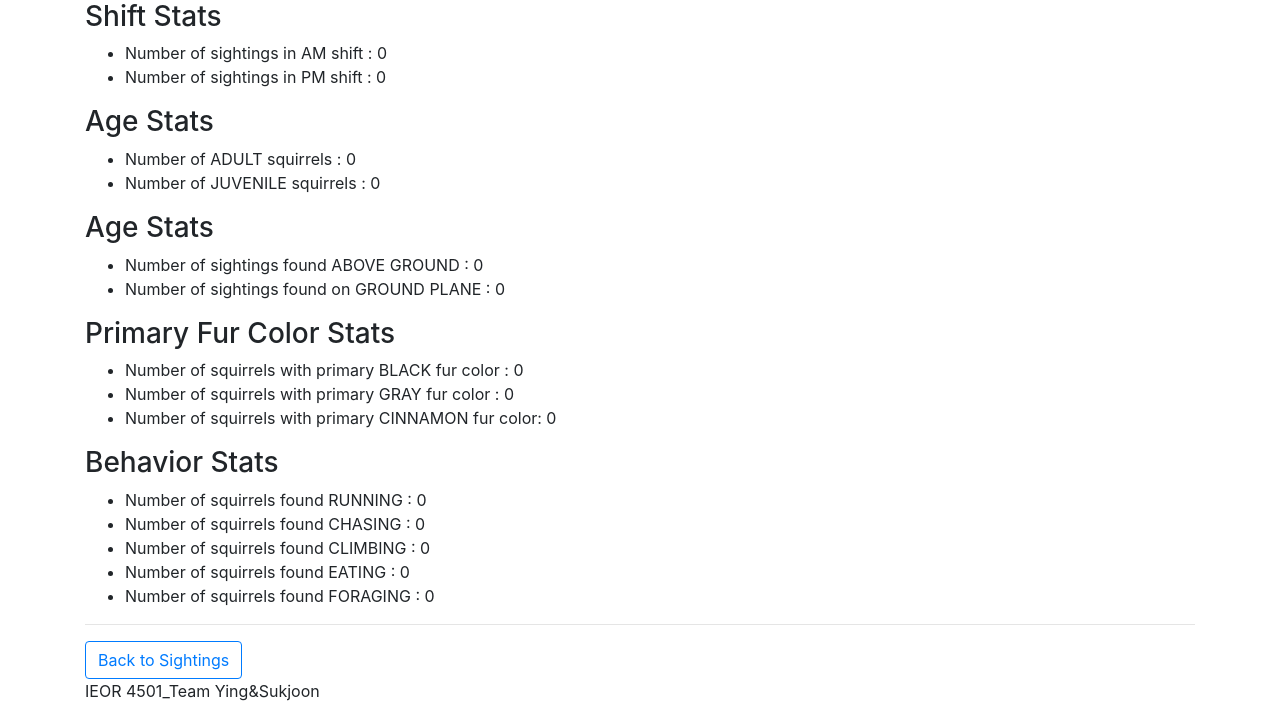
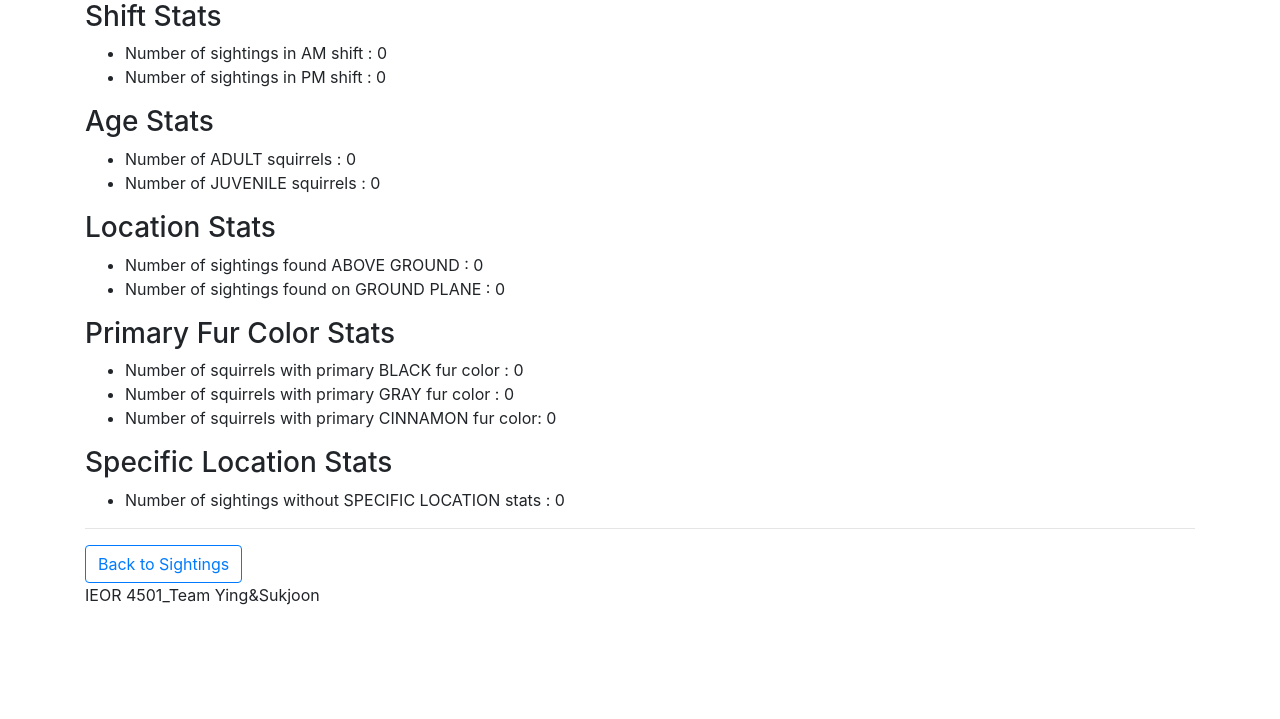
Before and after one commit to sukjun9371/Squirrel-Tracker, a Django app: page /sightings/stats/ in a window 1280 px wide. Shown: the part 386-1105 px from the top of the page. After the commit the page ends 991 px from the top, so only its background shows below. Run offline with Django 3.2, Linux system fonts and the light colour scheme; data that the repository does not hold is empty; some libraries are stand-ins or nearby versions.

Commit message:
Fix some errors in stats

```diff
--- a/project/sightings/templates/sightings/stats.html
+++ b/project/sightings/templates/sightings/stats.html
@@ -33,7 +33,7 @@
 	</p>
 
 	<p>
-	<h3> Age Stats </h3>
+	<h3> Location Stats </h3>
 	<ul>
 		<li> Number of sightings found ABOVE GROUND : {{ AbGr.count }} </li>
 		<li> Number of sightings found on GROUND PLANE : {{GrPl.count}} </li>
@@ -50,13 +50,9 @@
 	</p>
 
 	<p>
-	<h3> Behavior Stats </h3>
+	<h3> Specific Location Stats </h3>
 	<ul>
-		<li> Number of squirrels found RUNNING : {{Run.count}} </li>
-		<li> Number of squirrels found CHASING : {{Cha.count}} </li>
-		<li> Number of squirrels found CLIMBING : {{Cli.count}} </li>
-		<li> Number of squirrels found EATING : {{Eat.count}} </li>
-		<li> Number of squirrels found FORAGING : {{For.count}} </li>
+		<li> Number of sightings without SPECIFIC LOCATION stats : {{SpeLoc.count}} </li>
 	</ul>
 	</p>
 
--- a/project/sightings/views.py
+++ b/project/sightings/views.py
@@ -35,11 +35,7 @@ def stats(request):
     Gray = Squirrel.objects.filter(primary_fur_color="Gray")
     Cinnamon = Squirrel.objects.filter(primary_fur_color="Cinnamon")
     Black = Squirrel.objects.filter(primary_fur_color="Black")
-    Run = Squirrel.objects.filter(running="TRUE")
-    Cha = Squirrel.objects.filter(chasing="TRUE")
-    Cli = Squirrel.objects.filter(climbing="TRUE")
-    Eat = Squirrel.objects.filter(eating="TRUE")
-    For = Squirrel.objects.filter(foraging="TRUE")
+    SpeLoc = Squirrel.objects.filter(specific_location="")
 
 
     context = {
@@ -53,11 +49,7 @@ def stats(request):
             'Gray' : Gray,
             'Cinnamon' : Cinnamon,
             'Black' : Black,
-            'Run' : Run,
-            'Cha' : Cha,
-            'Cli' : Cli,
-            'Eat' : Eat,
-            'For' : For,
+            'SpeLoc' : SpeLoc,
             }
 
     return render(request,'sightings/stats.html',context)
```
Also changed, not shown: project/sightings/models.py (+13 -13 lines).
